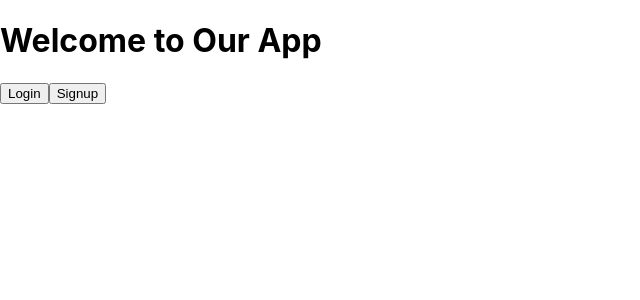
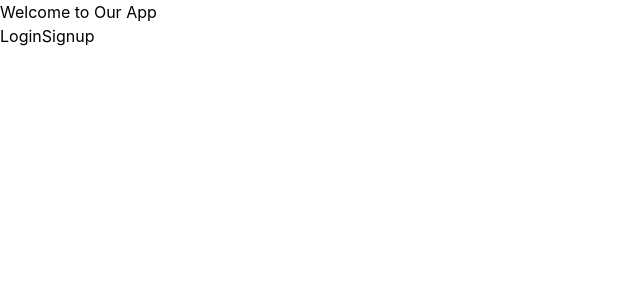
Before and after one commit to DevKaranJ/melody_verse, a React (Create React App) app in the folder frontend/: page / in a window 1280 px wide. Shown: the top 300 px of the page, without its empty margins (0-640 px from the left). Built offline with nearby package versions, Linux system fonts and the light colour scheme.

Commit message:
Install tailwind

```diff
--- a/frontend/package.json
+++ b/frontend/package.json
@@ -37,5 +37,10 @@
       "last 1 firefox version",
       "last 1 safari version"
     ]
+  },
+  "devDependencies": {
+    "autoprefixer": "^10.4.18",
+    "postcss": "^8.4.35",
+    "tailwindcss": "^3.4.1"
   }
 }
--- /dev/null
+++ b/frontend/postcss.config.js
@@ -0,0 +1,6 @@
+module.exports = {
+  plugins: {
+    tailwindcss: {},
+    autoprefixer: {},
+  },
+}
--- a/frontend/src/index.css
+++ b/frontend/src/index.css
@@ -1,3 +1,7 @@
+@tailwind base;
+@tailwind components;
+@tailwind utilities;
+
 body {
   margin: 0;
   font-family: -apple-system, BlinkMacSystemFont, 'Segoe UI', 'Roboto', 'Oxygen',
--- /dev/null
+++ b/frontend/tailwind.config.js
@@ -0,0 +1,7 @@
+module.exports = {
+  content: ["./src/**/*.{js,jsx,ts,tsx}"],
+  theme: {
+    extend: {},
+  },
+  plugins: [],
+};
```
Also changed, not shown: 1 other file (tests, documents, lock files or other folders).
